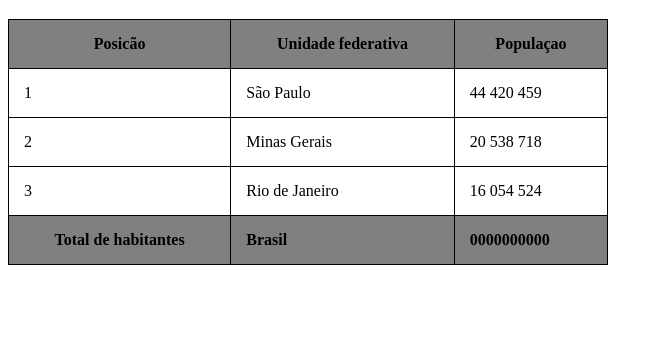
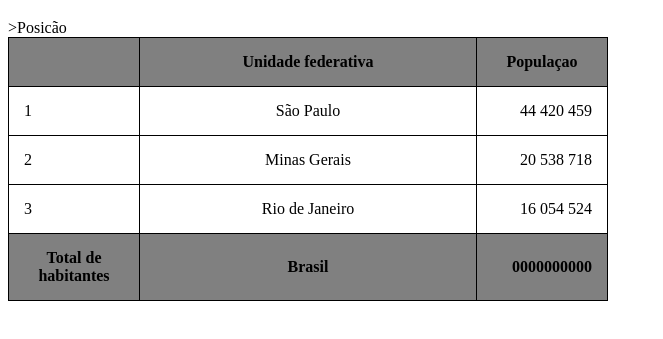
Before and after one commit to tarcisiotaut/html-css-original, a plain HTML site: page exercicios/ex23...tabelas/tabela002.html in a window 1280 px wide. Shown: the part 61-400 px from the top of the page, without its empty margins (0-663 px from the left). Drawn offline with Linux system fonts and the light colour scheme.

Commit message:
finalizado tabelo002

```diff
--- a/exercicios/ex23...tabelas/tabela002.html
+++ b/exercicios/ex23...tabelas/tabela002.html
@@ -20,6 +20,12 @@
         background-color:gray;
 
       }
+      td.num{
+        text-align: right;
+      }
+      td.cidade{
+        text-align: center;
+      }
 
     </style>
 </head>
@@ -29,6 +35,7 @@
     <!--
         ANATOMIA DE TABELAS GRANDES
         TABLE
+         CAPTION
           THEAD
             TR, TD, TH
           TBODY
@@ -40,9 +47,9 @@
       <thead>
         <tr>
 
-          <th>Posicão</th>
-          <th>Unidade federativa</th>
-          <th>Populaçao</th>
+          <th style="width: 100px;"></th>>Posicão</th>
+          <th>Unidade federativa </th>
+          <th style="width: 100px;">Populaçao</th>
 
         </tr>
 
@@ -51,24 +58,24 @@
 
         <tr>
           <td>1</td>
-          <td>São Paulo</td>
-          <td>44 420 459</td>
+          <td class="cidade">São Paulo</td>
+          <td class="num">44 420 459</td>
         </tr>
         <tr>
           <td>2</td>
-          <td>Minas Gerais</td>
-          <td>20 538 718</td>
+          <td class="cidade">Minas Gerais</td>
+          <td class="num">20 538 718</td>
         </tr>
         <tr>
           <td>3</td>
-          <td>Rio de Janeiro</td>
-          <td>16 054 524</td>
+          <td class="cidade">Rio de Janeiro</td>
+          <td class="num">16 054 524</td>
         </tr>
         <tfoot>
           <tr>
             <th>Total de habitantes</th>
-            <td>Brasil</td>
-            <td>0000000000</td>
+            <td class="cidade">Brasil</td>
+            <td class="num">0000000000</td>
           </tr>
         </tfoot>
       </tbody>
```
